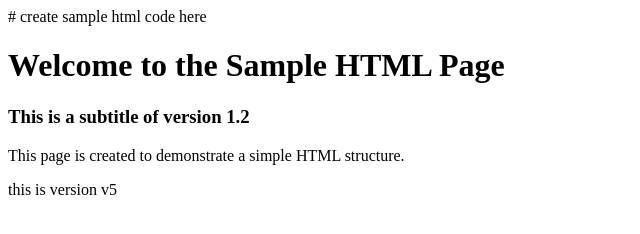
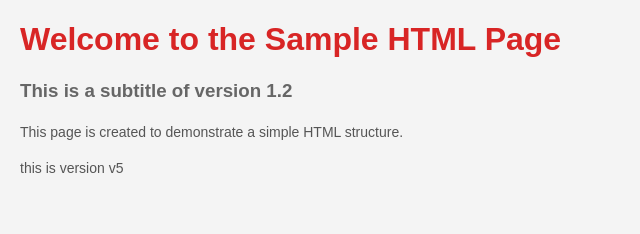
Before and after one commit to naveens142/mygitrepo, a plain HTML site: page index.html in a window 1280 px wide. Shown: the whole page, without its empty margins (0-640 px from the left). Drawn offline with Linux system fonts and the light colour scheme.

Commit message:
added design

```diff
--- a/index.html
+++ b/index.html
@@ -1,10 +1,10 @@
-# create sample html code here
 <!DOCTYPE html>
 <html lang="en">
 <head>
     <meta charset="UTF-8">
     <meta name="viewport" content="width=device-width, initial-scale=1.0">
     <title>Sample HTML Page</title>
+    <link rel="stylesheet" href="style.css">
 </head>
 <body>
 <h1>Welcome to the Sample HTML Page</h1>
--- /dev/null
+++ b/style.css
@@ -0,0 +1,21 @@
+body {
+    font-family: Arial, sans-serif;
+    margin: 20px;
+    background-color: #f4f4f4;
+}
+h1 {
+    color: #d82525;
+}
+h3 {
+    color: #666;
+}
+p {
+    font-size: 14px;
+    line-height: 1.6;
+}
+p {
+    color: #555;
+}
+p {
+    margin-bottom: 10px;
+}
```
